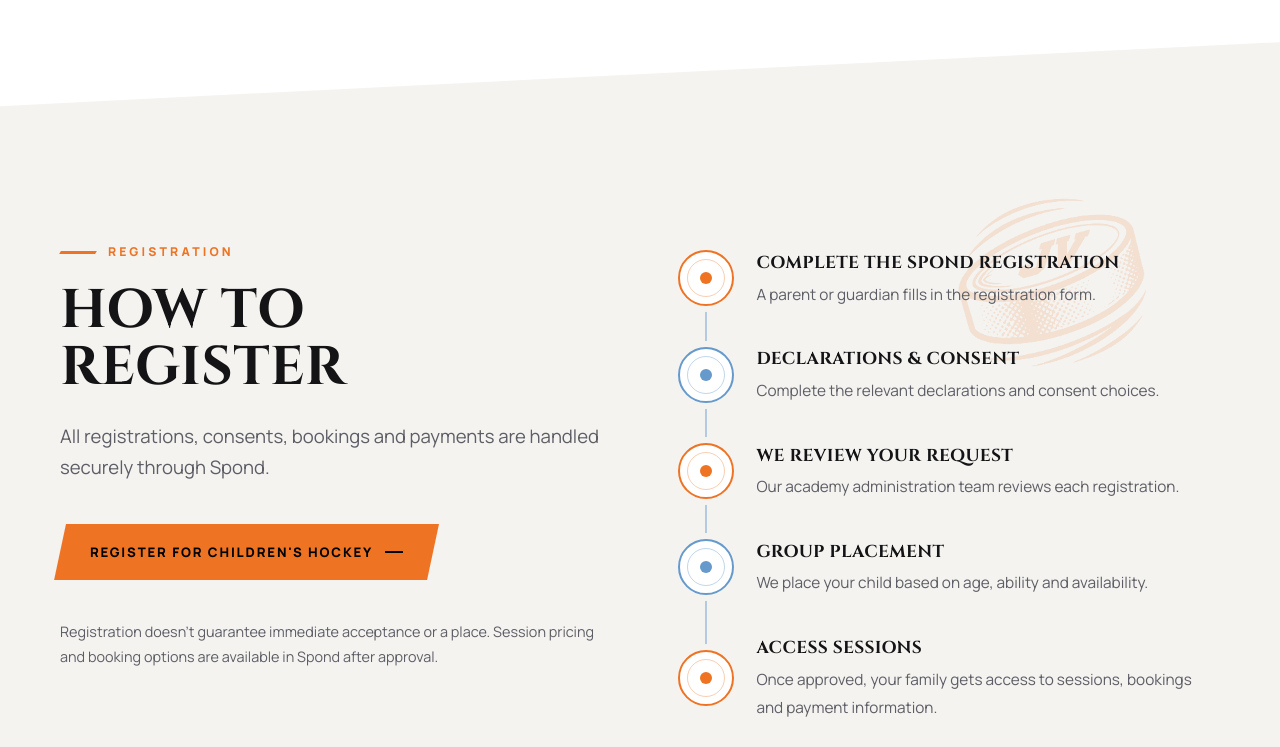
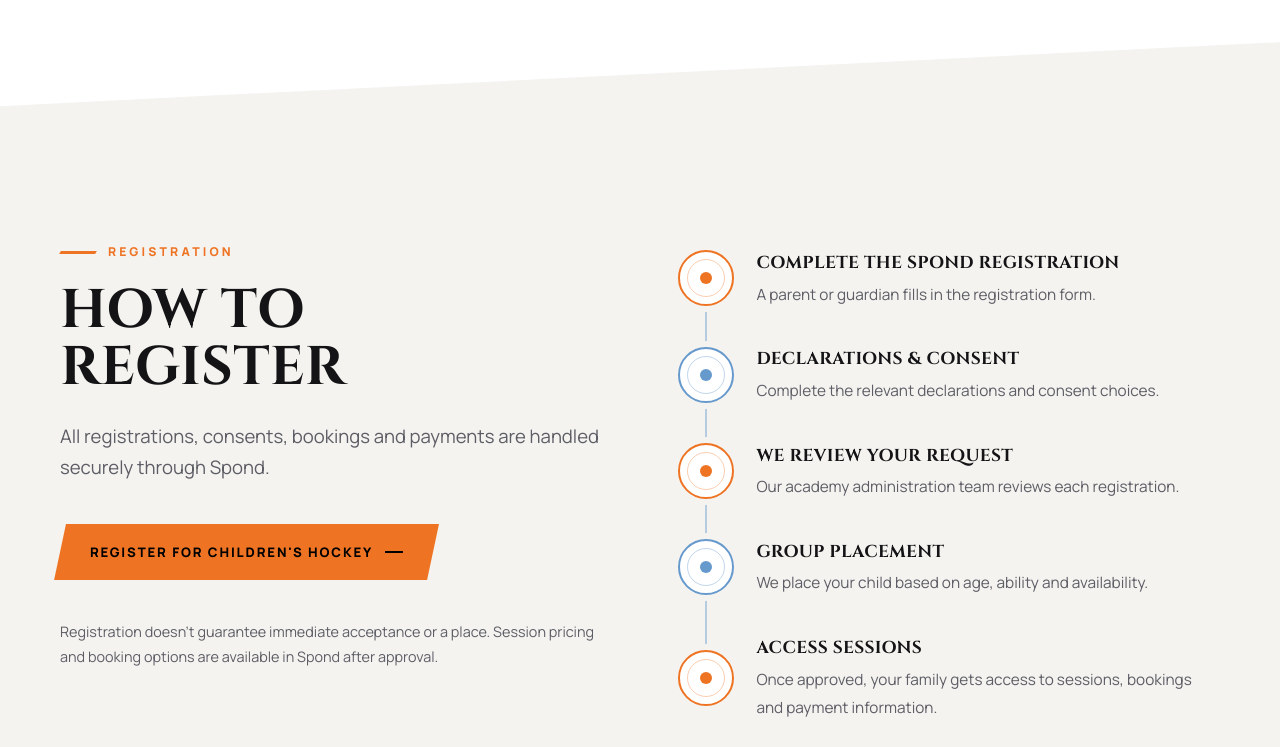
Before and after one commit to LVwebby/jviha-website, a plain HTML site: page childrens-hockey.html in a window 1280 px wide. Shown: the part 5033-5780 px from the top of the page. Drawn offline with Linux system fonts and the light colour scheme.

Commit message:
Remove puck from children's How to register

```diff
--- a/childrens-hockey.html
+++ b/childrens-hockey.html
@@ -185,7 +185,6 @@
 
     <!-- REGISTRATION -->
     <section class="section section-off slant-top" id="register" aria-labelledby="register-title">
-      <img data-speed="0.15" class="snip hide-m behind-deco" src="images/decor/puck-orange.png" alt="">
       <div class="container two-col top">
         <div class="reveal">
           <span class="eyebrow line">Registration</span>
```
